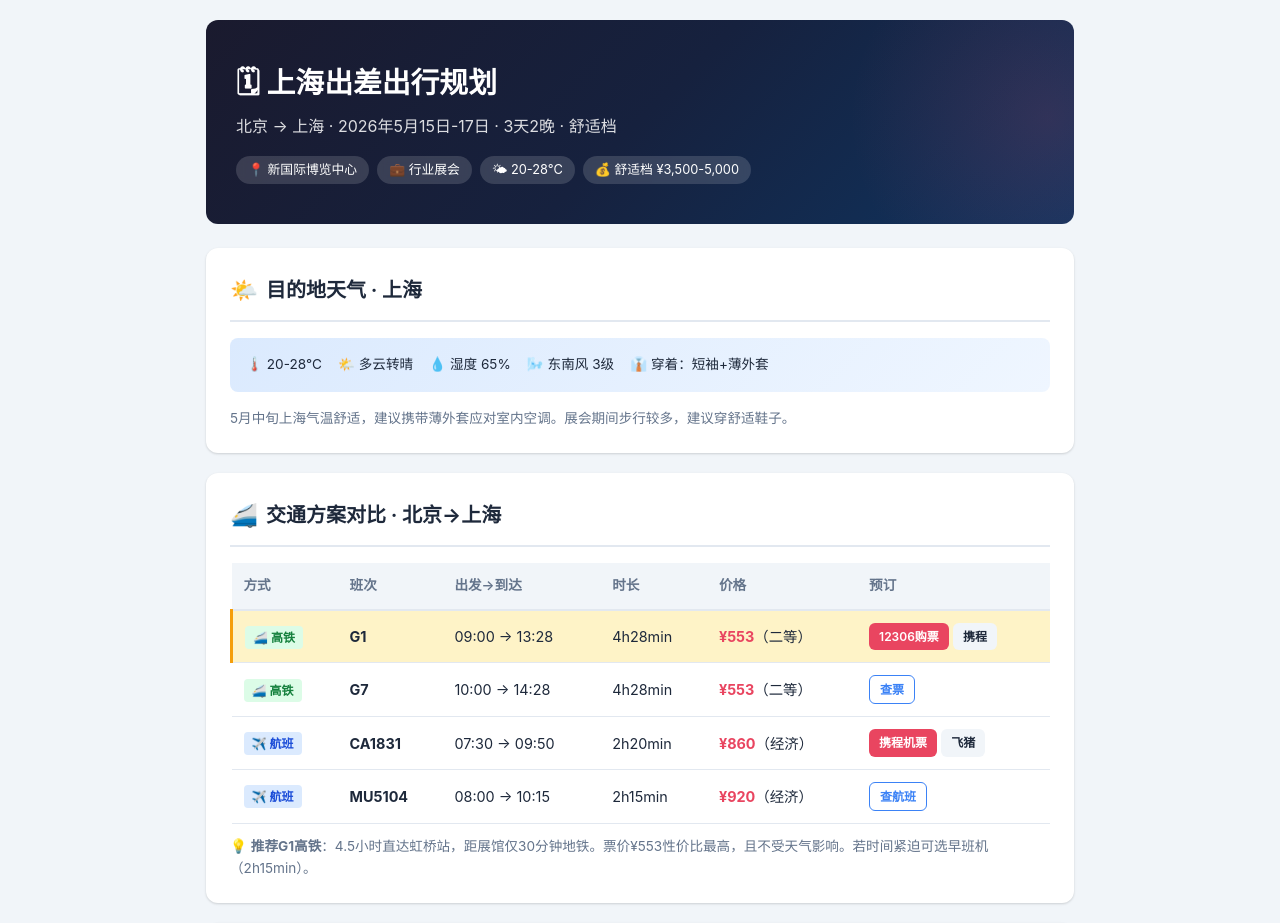
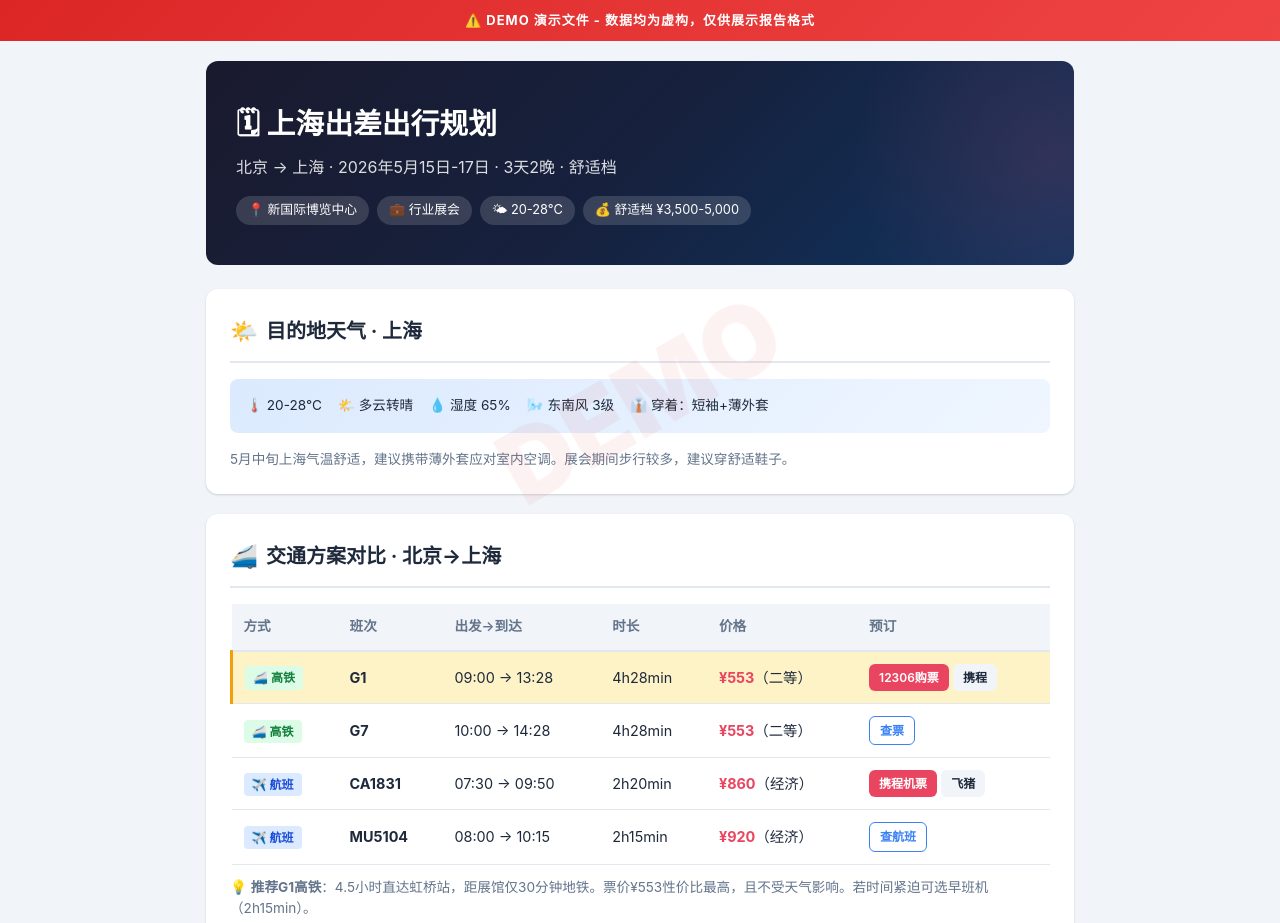
Before and after one commit to chaoliuzhu65-tech/universal-travel-planner-skill, a plain HTML site: page demo_beijing_travel.html in a window 1280 px wide. Shown: the top 923 px of the page. Drawn offline with Linux system fonts and the light colour scheme.

Commit message:
fix: remove hardcoded prices, add demo watermark & real-time data rules

```diff
--- a/demo_beijing_travel.html
+++ b/demo_beijing_travel.html
@@ -179,6 +179,29 @@
             .transport-table th, .transport-table td { padding: 8px; }
         }
 
+        /* Demo Watermark */
+        .demo-banner {
+            background: linear-gradient(135deg, #DC2626 0%, #EF4444 100%);
+            color: white;
+            text-align: center;
+            padding: 10px 20px;
+            font-weight: 700;
+            font-size: 13px;
+            letter-spacing: 1px;
+        }
+        .demo-watermark {
+            position: fixed;
+            top: 50%;
+            left: 50%;
+            transform: translate(-50%, -50%) rotate(-30deg);
+            font-size: 100px;
+            font-weight: 900;
+            color: rgba(220, 38, 38, 0.06);
+            pointer-events: none;
+            z-index: 0;
+            white-space: nowrap;
+        }
+
         /* Print */
         @media print {
             .btn { display: none !important; }
@@ -187,6 +210,8 @@
     </style>
 </head>
 <body>
+<div class="demo-watermark">DEMO</div>
+<div class="demo-banner">⚠️ DEMO 演示文件 - 数据均为虚构，仅供展示报告格式</div>
 <div class="container">
     <!-- Hero -->
     <div class="hero">
@@ -491,8 +516,9 @@
 
     <!-- Footer -->
     <div class="footer">
-        <p>📋 Universal Travel Planner · AI商旅出行规划</p>
-        <p>所有预订链接均指向真实平台，请多平台比价后选择最优渠道</p>
+        <p>⚠️ 本报告为 DEMO 演示文件，所有数据均为虚构，仅供展示报告格式</p>
+        <p>Universal Travel Planner · AI商旅出行规划</p>
+        <p>真实使用时，数据通过12306/携程/高德地图实时查询获取</p>
         <p>© 2026 · MIT License · Generated by AI Travel Planner Skill</p>
     </div>
 </div>
```
Also changed, not shown: 1 other file.
